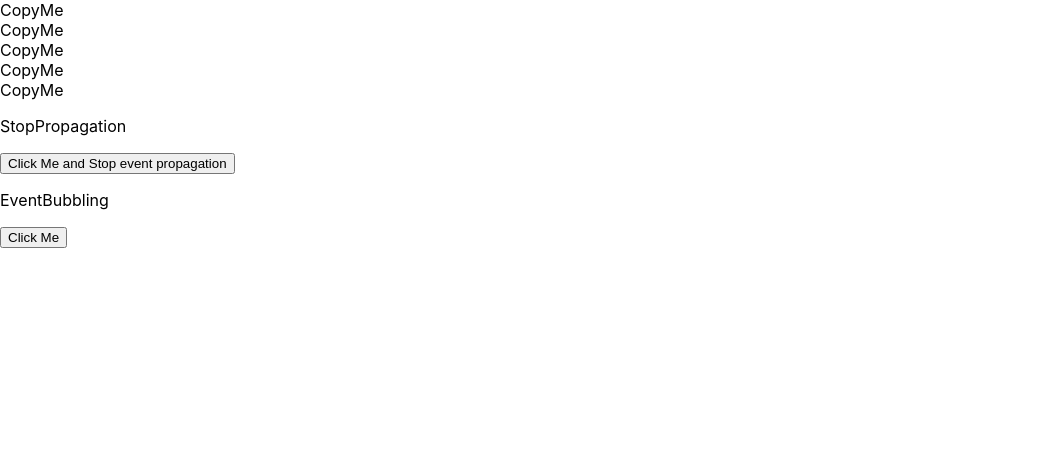
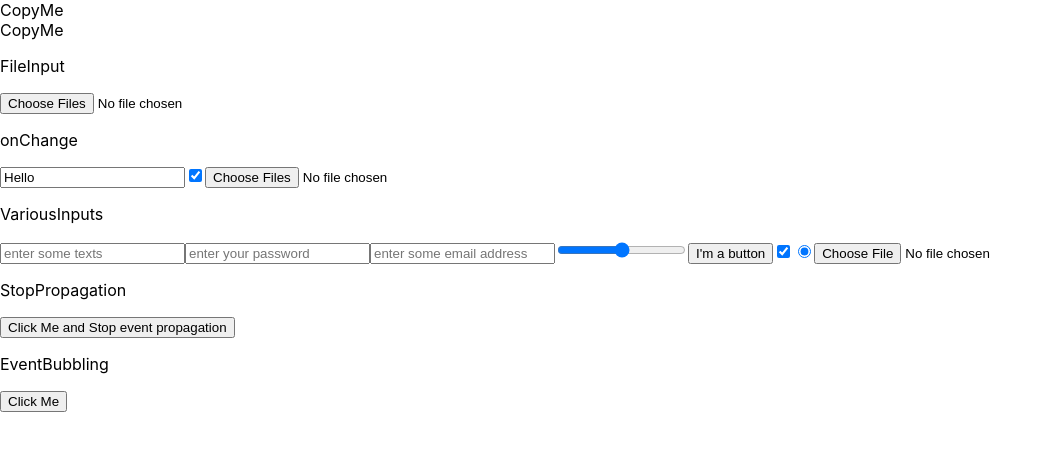
Before and after one commit to acinlee/react_study, a React (Create React App) app: page / in a window 1280 px wide. Shown: the top 450 px of the page, without its empty margins (0-1052 px from the left). Built offline with nearby package versions, Linux system fonts and the light colour scheme.

Commit message:
input type 학습

```diff
--- a/src/pages/FileInput.tsx
+++ b/src/pages/FileInput.tsx
@@ -1,3 +1,19 @@
-export default function CopyMe() {
-    return <div>CopyMe</div>
+import type {ChangeEvent} from "react";
+
+export default function FileInput() {
+    const onChange = (e: ChangeEvent<HTMLInputElement>) => {
+        const files: FileList | null = e.target.files
+        if (files) {
+            for (let i = 0; i < files.length; i++) {
+                const file: File | null = files.item(i)
+                console.log(`file[${i}]: `, file)
+            }
+        }
+    }
+    return (
+        <div>
+            <p>FileInput</p>
+            <input type="file" onChange={onChange} multiple accept="image/*" />
+        </div>
+    )
 }
--- a/src/pages/OnChange.tsx
+++ b/src/pages/OnChange.tsx
@@ -1,3 +1,29 @@
-export default function CopyMe() {
-    return <div>CopyMe</div>
+import type {ChangeEvent} from "react";
+
+export default function OnChange() {
+    const onChangeValue = (e: ChangeEvent<HTMLInputElement>) => {
+        e.stopPropagation()
+        e.preventDefault()
+        console.log("onChangeValue", e.target.value);
+    }
+
+    const onChangeChecked = (e: ChangeEvent<HTMLInputElement>) => {
+        e.stopPropagation()
+        console.log("onChangeChecked", e.target.checked);
+    }
+
+    const onChangeFiles = (e: ChangeEvent<HTMLInputElement>) => {
+        e.stopPropagation()
+        console.log("onChangeFiles", e.target.files);
+    }
+
+    return (
+        <div>
+            <p>onChange</p>
+            <input type="text" onChange={onChangeValue}
+                   placeholder="type some text" defaultValue="Hello"/>
+            <input type="checkbox" onChange={onChangeChecked} defaultChecked/>
+            <input type="file" onChange={onChangeFiles} multiple accept="image/*"/>
+        </div>
+    )
 }
--- a/src/pages/VariousInputs.tsx
+++ b/src/pages/VariousInputs.tsx
@@ -1,3 +1,17 @@
-export default function CopyMe() {
-    return <div>CopyMe</div>
+export default function VariousInputs() {
+    return (
+        <div>
+            <p>VariousInputs</p>
+            <div>
+                <input type="text" placeholder='enter some texts' />
+                <input type="password" placeholder='enter your password' />
+                <input type="email" placeholder='enter some email address' />
+                <input type="range"/>
+                <input type="button" value="I'm a button" />
+                <input type="checkbox" value="I'm a checkbox" defaultChecked />
+                <input type="radio" value="I'm a radio" defaultChecked />
+                <input type="file"/>
+            </div>
+        </div>
+    )
 }
```
